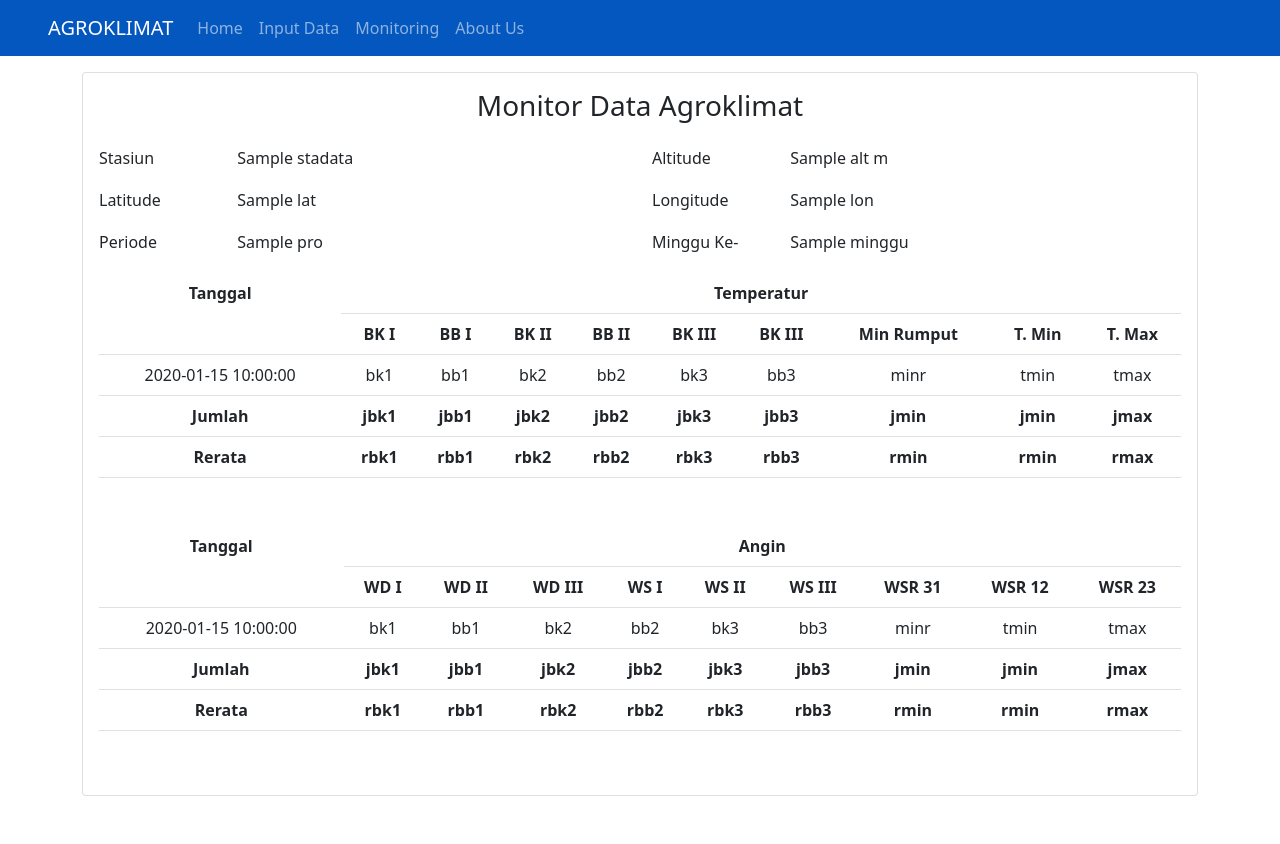
After one commit to kroniz-utab/pelayanan-data-agroklimat, a CodeIgniter 4 app: the page made by app/Views/pages/detail.php in a window 1280 px wide. The commit adds this page. Run offline with PHP 8.4 and a stand-in for CodeIgniter, Linux system fonts and the light colour scheme; the template is opened without the code that fills it: most values are stand-ins (such as "Sample title", 1, 10 or a date in 2020); some libraries are stand-ins or nearby versions.

Commit message:
little bit

```diff
--- a/app/Controllers/BaseController.php
+++ b/app/Controllers/BaseController.php
@@ -18,6 +18,7 @@ namespace App\Controllers;
 use App\Models\EntryModel;
 use App\Models\StasiunModel;
 use App\Models\UtamaModel;
+use App\Models\WaktuModel;
 use CodeIgniter\Controller;
 
 class BaseController extends Controller
@@ -48,6 +49,7 @@ class BaseController extends Controller
 		$this->entryModel = new EntryModel();
 		$this->mainModel = new UtamaModel();
 		$this->stasiunModel = new StasiunModel();
+		$this->waktuModel = new WaktuModel();
 		$this->db = \Config\Database::connect();
 		session();
 	}
--- /dev/null
+++ b/app/Views/pages/detail.php
@@ -0,0 +1,185 @@
+<?= $this->extend('layout/template'); ?>
+
+<?= $this->section('content'); ?>
+
+<div class="container">
+    <div class="row">
+        <div class="col">
+            <div class="card mt-3 mb-5">
+                <div class="card-body">
+                    <h3 class="mb-3 text-center">Monitor Data Agroklimat</h3>
+                    <div class="row">
+                        <div class="col">
+                            <div class="mb-1 row">
+                                <label for="staticEmail" class="col-sm-3 col-form-label">Stasiun</label>
+                                <div class="col-sm">
+                                    <input type="text" readonly class="form-control-plaintext" id="staticEmail" value="<?= $stadata['nama']; ?>">
+                                </div>
+                            </div>
+                        </div>
+                        <div class="col">
+                            <div class="mb-1 row">
+                                <label for="staticEmail" class="col-sm-3 col-form-label">Altitude</label>
+                                <div class="col-sm">
+                                    <input type="text" readonly class="form-control-plaintext" id="staticEmail" value="<?= $stadata['alt']; ?> m">
+                                </div>
+                            </div>
+                        </div>
+                    </div>
+                    <div class="row">
+                        <div class="col">
+                            <div class="mb-1 row">
+                                <label for="staticEmail" class="col-sm-3 col-form-label">Latitude</label>
+                                <div class="col-sm">
+                                    <input type="text" readonly class="form-control-plaintext" id="staticEmail" value="<?= $stadata['lat']; ?>">
+                                </div>
+                            </div>
+                        </div>
+                        <div class="col">
+                            <div class="mb-1 row">
+                                <label for="staticEmail" class="col-sm-3 col-form-label">Longitude</label>
+                                <div class="col-sm">
+                                    <input type="text" readonly class="form-control-plaintext" id="staticEmail" value="<?= $stadata['lon']; ?>">
+                                </div>
+                            </div>
+                        </div>
+                    </div>
+                    <div class="row">
+                        <div class="col">
+                            <div class="mb-1 row">
+                                <label for="staticEmail" class="col-sm-3 col-form-label">Periode</label>
+                                <div class="col-sm">
+                                    <input type="text" readonly class="form-control-plaintext" id="staticEmail" value="<?= $pro; ?>">
+                                </div>
+                            </div>
+                        </div>
+                        <div class="col">
+                            <div class="mb-1 row">
+                                <label for="staticEmail" class="col-sm-3 col-form-label">Minggu Ke-</label>
+                                <div class="col-sm">
+                                    <input type="text" readonly class="form-control-plaintext" id="staticEmail" value="<?= $minggu; ?>">
+                                </div>
+                            </div>
+                        </div>
+                    </div>
+                    <table class="table text-center my-2">
+                        <tbody>
+                            <tr>
+                                <th rowspan="2" class="position-relative top-50">Tanggal</th>
+                                <th colspan="9">Temperatur</th>
+                            </tr>
+                            <tr>
+                                <th>BK I</th>
+                                <th>BB I</th>
+                                <th>BK II</th>
+                                <th>BB II</th>
+                                <th>BK III</th>
+                                <th>BK III</th>
+                                <th>Min Rumput</th>
+                                <th>T. Min</th>
+                                <th>T. Max</th>
+                            </tr>
+                            <?php foreach ($hari as $hr) : ?>
+                                <tr>
+                                    <td><?= $hr['tanggal']; ?></td>
+                                    <td>bk1</td>
+                                    <td>bb1</td>
+                                    <td>bk2</td>
+                                    <td>bb2</td>
+                                    <td>bk3</td>
+                                    <td>bb3</td>
+                                    <td>minr</td>
+                                    <td>tmin</td>
+                                    <td>tmax</td>
+                                </tr>
+                            <?php endforeach; ?>
+                            <tr>
+                                <th>Jumlah</th>
+                                <th>jbk1</th>
+                                <th>jbb1</th>
+                                <th>jbk2</th>
+                                <th>jbb2</th>
+                                <th>jbk3</th>
+                                <th>jbb3</th>
+                                <th>jmin</th>
+                                <th>jmin</th>
+                                <th>jmax</th>
+                            </tr>
+                            <tr>
+                                <th>Rerata</th>
+                                <th>rbk1</th>
+                                <th>rbb1</th>
+                                <th>rbk2</th>
+                                <th>rbb2</th>
+                                <th>rbk3</th>
+                                <th>rbb3</th>
+                                <th>rmin</th>
+                                <th>rmin</th>
+                                <th>rmax</th>
+                            </tr>
+                        </tbody>
+                    </table>
+                    <table class="table text-center my-5">
+                        <tbody>
+                            <tr>
+                                <th rowspan="2" class="position-relative top-50">Tanggal</th>
+                                <th colspan="9">Angin</th>
+                            </tr>
+                            <tr>
+                                <th>WD I</th>
+                                <th>WD II</th>
+                                <th>WD III</th>
+                                <th>WS I</th>
+                                <th>WS II</th>
+                                <th>WS III</th>
+                                <th>WSR 31</th>
+                                <th>WSR 12</th>
+                                <th>WSR 23</th>
+                            </tr>
+                            <?php foreach ($hari as $hr) : ?>
+                                <tr>
+                                    <td><?= $hr['tanggal']; ?></td>
+                                    <td>bk1</td>
+                                    <td>bb1</td>
+                                    <td>bk2</td>
+                                    <td>bb2</td>
+                                    <td>bk3</td>
+                                    <td>bb3</td>
+                                    <td>minr</td>
+                                    <td>tmin</td>
+                                    <td>tmax</td>
+                                </tr>
+                            <?php endforeach; ?>
+                            <tr>
+                                <th>Jumlah</th>
+                                <th>jbk1</th>
+                                <th>jbb1</th>
+                                <th>jbk2</th>
+                                <th>jbb2</th>
+                                <th>jbk3</th>
+                                <th>jbb3</th>
+                                <th>jmin</th>
+                                <th>jmin</th>
+                                <th>jmax</th>
+                            </tr>
+                            <tr>
+                                <th>Rerata</th>
+                                <th>rbk1</th>
+                                <th>rbb1</th>
+                                <th>rbk2</th>
+                                <th>rbb2</th>
+                                <th>rbk3</th>
+                                <th>rbb3</th>
+                                <th>rmin</th>
+                                <th>rmin</th>
+                                <th>rmax</th>
+                            </tr>
+                        </tbody>
+                    </table>
+                </div>
+            </div>
+        </div>
+    </div>
+</div>
+
+<?= $this->endSection(); ?>
```
Also changed, not shown: app/Config/Routes.php (+9 -4 lines), app/Controllers/Main.php (+244 -11 lines), app/Models/WaktuModel.php (added, +12 -0 lines), app/Views/pages/form.php (+25 -25 lines), app/Views/pages/input.php (+0 -9 lines), app/Views/pages/list.php (added, +83 -0 lines), app/Views/pages/monitor.php (+39 -1 lines).
